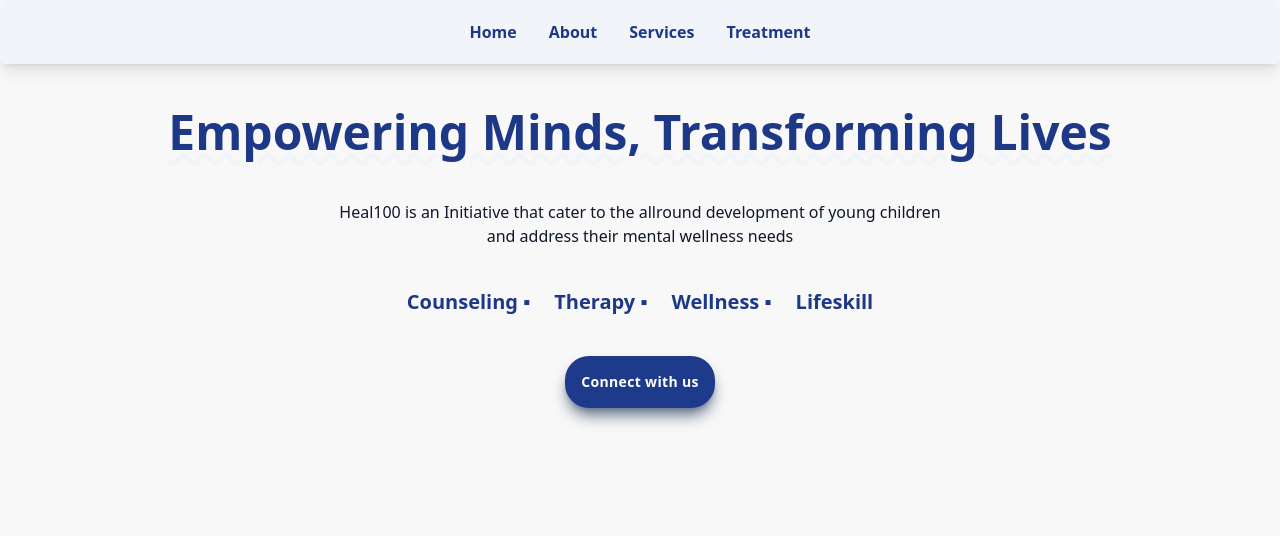
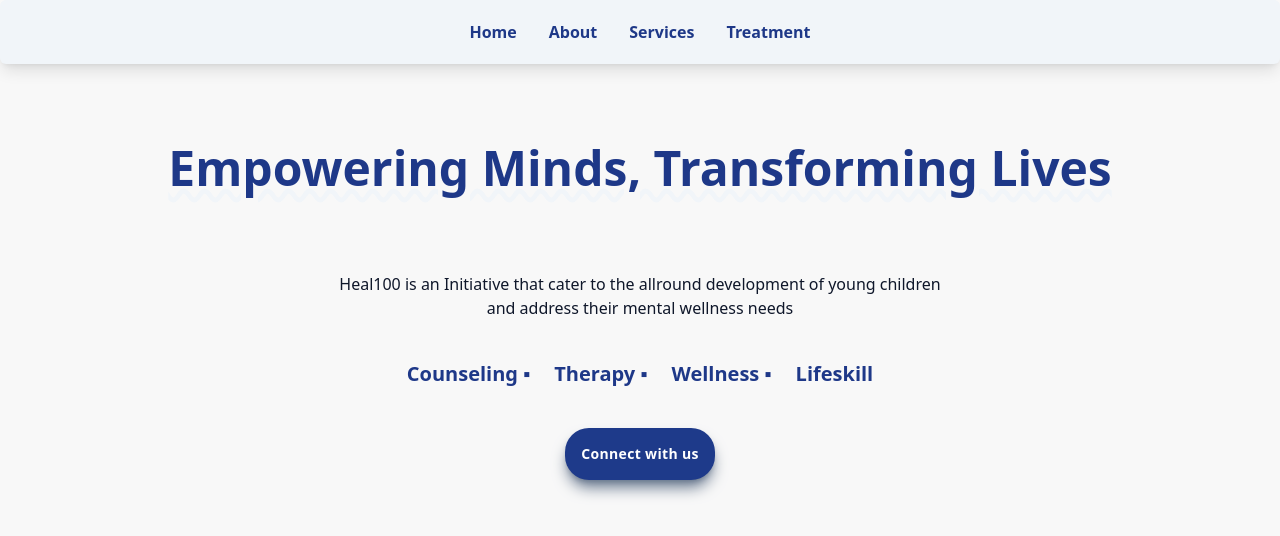
Before and after one commit to warlockM/test, a Next.js app in the folder design/: page / in a window 1280 px wide. Shown: the top 536 px of the page. Built offline with nearby package versions, Linux system fonts and the light colour scheme.

Commit message:
removed hellojs

```diff
--- a/design/pages/components/hello.js
+++ /dev/null
@@ -1,5 +0,0 @@
-// Next.js API route support: https://nextjs.org/docs/api-routes/introduction
-
-export default function handler(req, res) {
-  res.status(200).json({ name: 'John Doe' })
-}
--- a/design/pages/index.js
+++ b/design/pages/index.js
@@ -14,7 +14,7 @@
         <link rel="icon" href="/favicon.ico" />
       </Head>
       <Navbar />
-      <h1 className="text-5xl text-[#1E3888] font-bold m-11 text-center letter-spacing: -0.05em underline decoration-wavy decoration-slate-100 offset-8">
+      <h1 className="text-5xl text-[#1E3888] font-bold  m-20 mt-20 text-center letter-spacing: -0.05em underline decoration-wavy decoration-slate-100 offset-8">
        Empowering Minds, Transforming Lives
       </h1>
 
```
